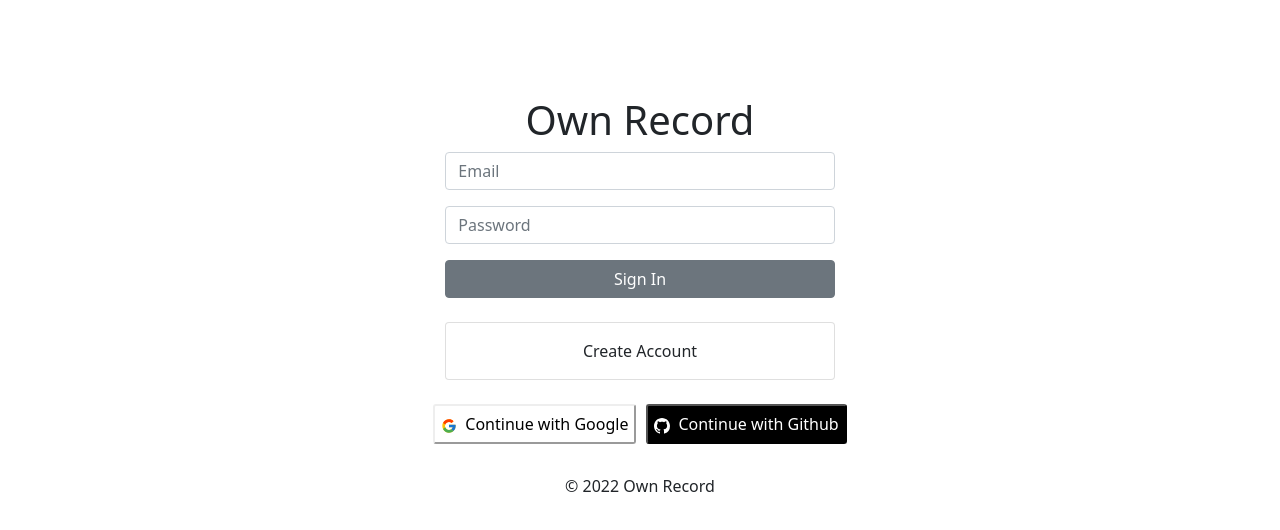
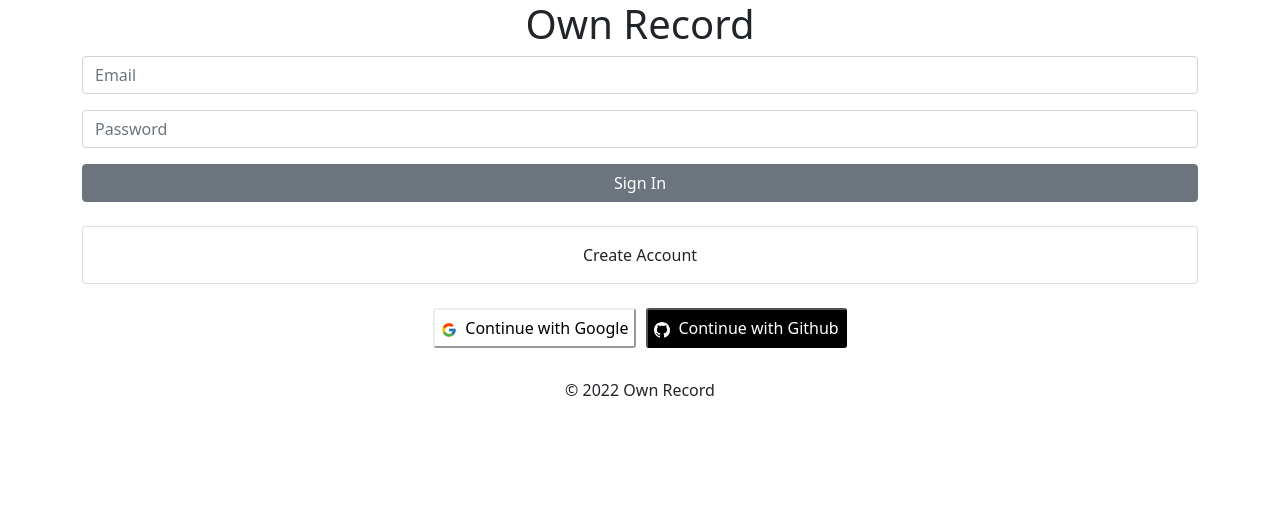
Before and after one commit to Limgabi/ownrecord, a React (Create React App) app: page / in a window 1280 px wide. Shown: the top 530 px of the page. Built offline with nearby package versions, Linux system fonts and the light colour scheme; no server answers.

Commit message:
navbar design

```diff
--- a/src/components/App.js
+++ b/src/components/App.js
@@ -35,13 +35,16 @@
     });
   }
   return (
+    // <div style={{
+    //   display: "flex",
+    //   flexDirection: "column",
+    //   textAlign: "center",
+    //   alignItems: "center",
+    //   justifyContent: "center",
+    //   margin: "6rem auto",
+    // }}>
     <div style={{
-      display: "flex",
-      flexDirection: "column",
       textAlign: "center",
-      alignItems: "center",
-      justifyContent: "center",
-      margin: "6rem auto",
     }}>
       {init ?
         <AppRouter
--- a/src/components/Navigation.js
+++ b/src/components/Navigation.js
@@ -1,14 +1,17 @@
 import React from "react";
 import { Link } from "react-router-dom";
+import { Nav } from "react-bootstrap";
 
 const Navigation = ({ userObj }) => {
     return (
-        <nav>
-            <ul>
-                <li><Link to="/">Home</Link></li>
-                <li><Link to="/profile">{userObj.displayName}'s Profile</Link></li>
-            </ul>
-        </nav>
+        <Nav className="justify-content-end" defaultActiveKey="/">
+            <Nav.Item>
+                <Nav.Link href="/">Home</Nav.Link>
+            </Nav.Item>
+            <Nav.Item>
+                <Nav.Link href="/profile">{userObj.displayName}'s Profile</Nav.Link>
+            </Nav.Item>
+        </Nav>
     )
 }
 
```
